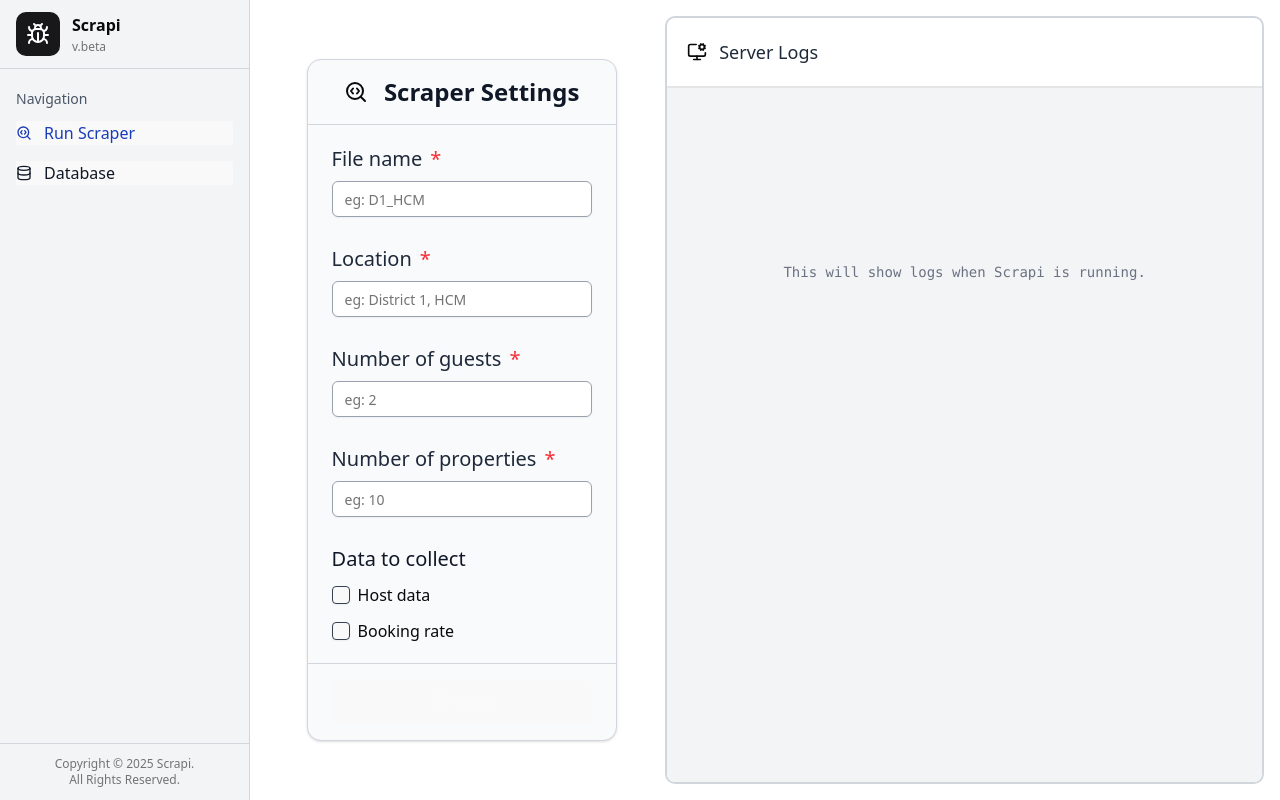
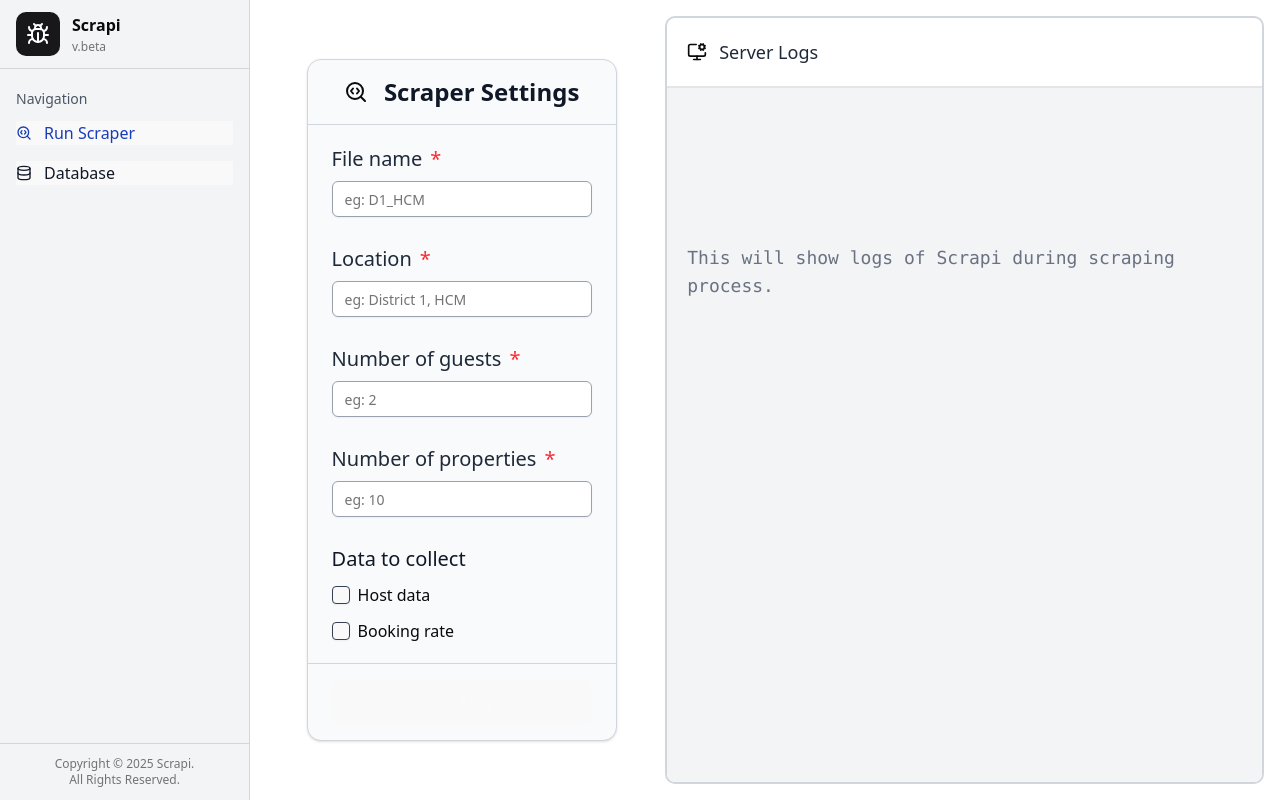
Before and after one commit to dangnm54/scraper-fe, a React (Vite) app: page / in a window 1280 px wide. Built offline with nearby package versions, Linux system fonts and the light colour scheme.

Commit message:
improve uix and wording of Log screen

```diff
--- a/src/components/main/form-tab/sse-log.tsx
+++ b/src/components/main/form-tab/sse-log.tsx
@@ -130,7 +130,7 @@
             >
                 {logs.length === 0 ?
                     (
-                        <div className="h-1/2 w-full flex items-center justify-center text-gray-500">This will show logs when Scrapi is running.</div>
+                        <div className="h-1/2 w-full flex items-center justify-center text-gray-500 text-lg">This will show logs of Scrapi during scraping process.</div>
                     ) : (
                         logs.map( (log, index) => (
                             <div key={index}>{log}</div>
```
